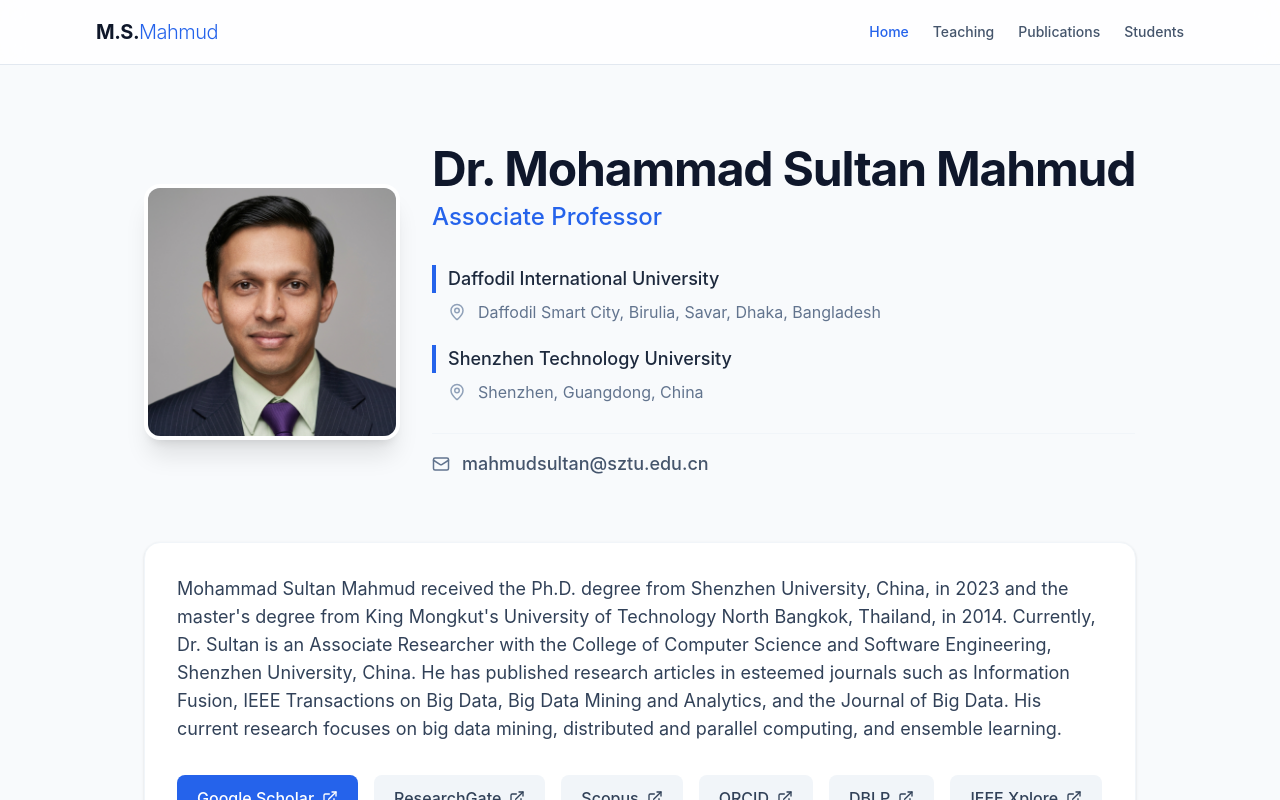
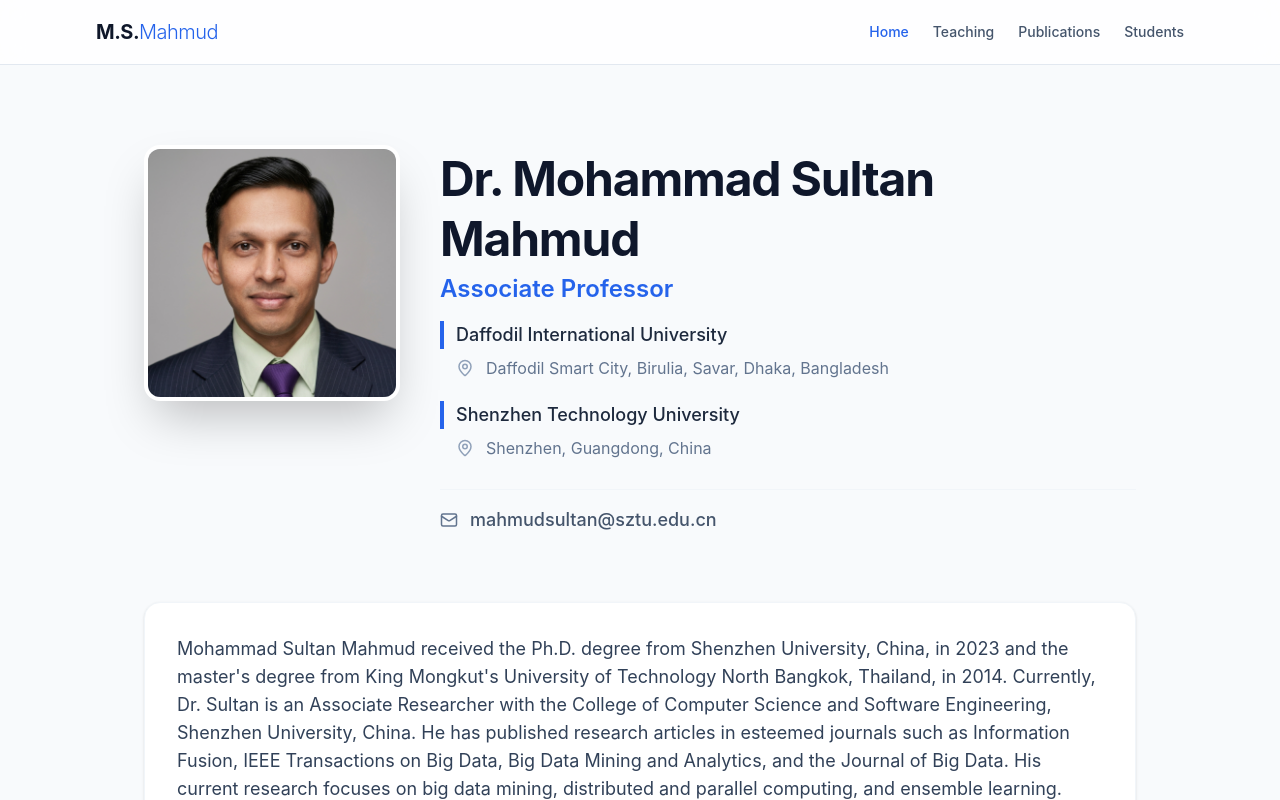
Before and after one commit to never-12345/academic-portfolio, a React (Vite) app: page / in a window 1280 px wide. Shown: the top 800 px of the page. Built offline with nearby package versions, Linux system fonts and the light colour scheme.

Commit message:
style: perfectly align profile picture and text in hero section

```diff
--- a/src/pages/Home.tsx
+++ b/src/pages/Home.tsx
@@ -7,27 +7,26 @@ export function Home() {
     <div className="flex flex-col gap-12 md:gap-16 max-w-5xl mx-auto px-4 py-8">
 
       {/* Hero Section */}
-      <section className="flex flex-col md:flex-row gap-8 items-start md:items-center">
+      <section className="flex flex-col md:flex-row gap-10 items-start">
         <motion.div
           initial={{ opacity: 0, scale: 0.9 }}
           animate={{ opacity: 1, scale: 1 }}
           transition={{ duration: 0.5 }}
-          className="w-48 h-48 md:w-64 md:h-64 rounded-2xl overflow-hidden shrink-0 shadow-xl border-4 border-white bg-slate-200"
+          className="w-48 h-48 md:w-64 md:h-64 rounded-2xl overflow-hidden shrink-0 shadow-2xl border-4 border-white bg-slate-200"
         >
-          {/* Placeholder for the profile picture */}
-          <div className="w-full h-full flex flex-col items-center justify-center text-slate-400 bg-slate-100">
+          <div className="w-full h-full bg-slate-100">
             <img src="/sir-2.0.png" alt={profileData.name} className="w-full h-full object-cover" />
           </div>
         </motion.div>
 
-        <div className="flex flex-col gap-4">
+        <div className="flex flex-col justify-start py-1">
           <motion.div
             initial={{ opacity: 0, y: 20 }}
             animate={{ opacity: 1, y: 0 }}
             transition={{ duration: 0.5, delay: 0.1 }}
           >
-            <h1 className="text-4xl md:text-5xl font-bold text-slate-900 tracking-tight">{profileData.name}</h1>
-            <p className="text-xl md:text-2xl text-accent font-medium mt-2">{profileData.title}</p>
+            <h1 className="text-4xl md:text-5xl font-bold text-slate-900 tracking-tight leading-tight">{profileData.name}</h1>
+            <p className="text-xl md:text-2xl text-accent font-semibold mt-1">{profileData.title}</p>
           </motion.div>
 
           <motion.div
```
